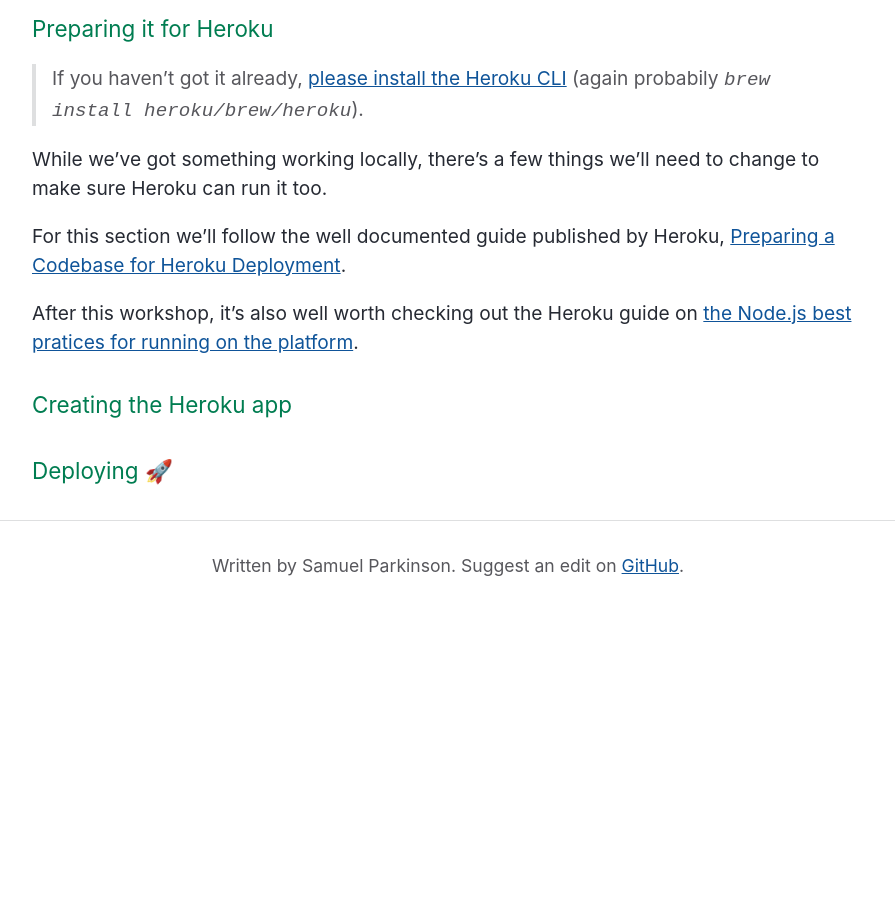
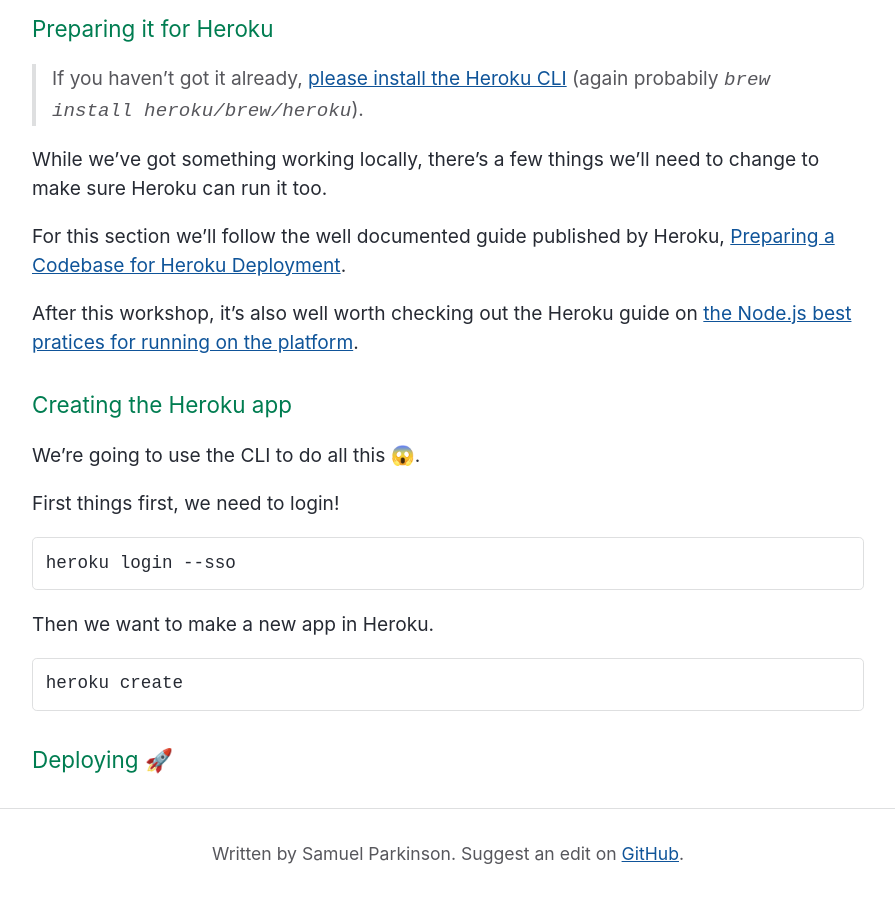
Before and after one commit to sjparkinson/uncomplicated.systems, a Jekyll site: the page built from _posts/2018-09-26-heroku-from-scratch.md, in a window 1280 px wide and 900 px high, scrolled down 2919 px. Shown: the whole window, without its empty margins (192-1087 px from the left). Built offline with Jekyll 4.4.1, drawn with Linux system fonts in a browser that asks for light colours; the repository's description, which GitHub fills in, is left out; before the commit the page ends 3530 px from its top, so only the background shows below that.

Commit message:
Update 2018-09-26-heroku-from-scratch.md

````diff
--- a/_posts/2018-09-26-heroku-from-scratch.md
+++ b/_posts/2018-09-26-heroku-from-scratch.md
@@ -118,6 +118,18 @@
 
 ### Creating the Heroku app
 
+We're going to use the CLI to do all this 😱.
 
+First things first, we need to login!
+
+```
+heroku login --sso
+```
+
+Then we want to make a new app in Heroku.
+
+```
+heroku create
+```
 
 ### Deploying 🚀
````
